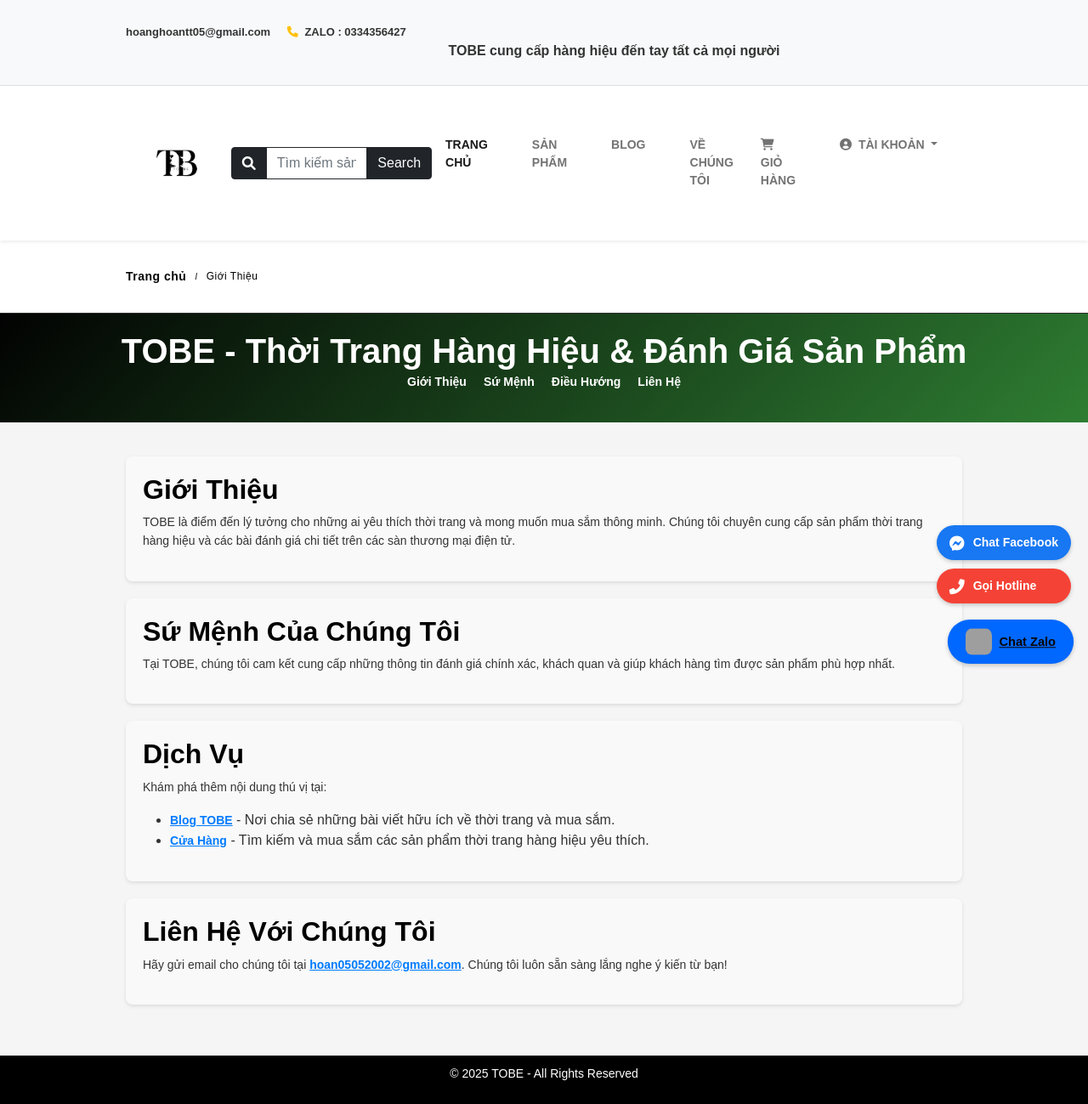
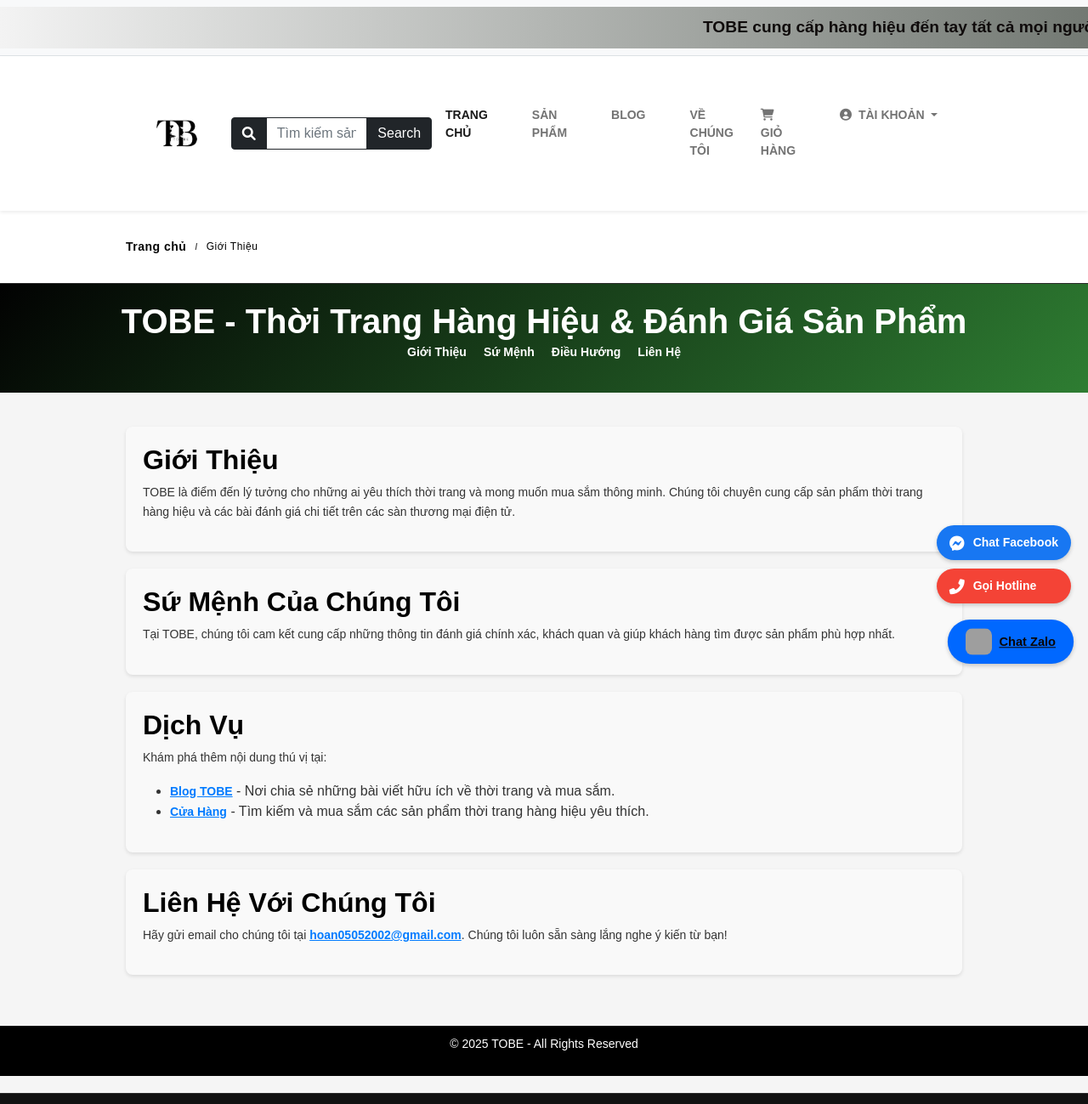
Before and after one commit to hoantobe/333, a Flask app: page /aboutus in a window 1280 px wide. Shown: the top 1299 px of the page at 85% size. Run offline with Flask 3, Linux system fonts and the light colour scheme; data that the repository does not hold is empty; some libraries are stand-ins or nearby versions; grey boxes are pictures that could not be loaded.

Commit message:
Update navbar.html

```diff
--- a/templates/includes/navbar.html
+++ b/templates/includes/navbar.html
@@ -1,16 +1,11 @@
 <!-- SuperNav -->
 <div class="superNav border-bottom py-2 bg-light">
-    <div class="container">
-        <div class="row">
-            <div class="col-lg-6 col-md-6 col-sm-12 col-xs-12 centerOnMobile">
-                <span class="d-none d-lg-inline-block d-md-inline-block d-sm-inline-block d-xs-none me-3"><strong>hoanghoantt05@gmail.com</strong></span>
-                <span class="me-3"><i class="fa-solid fa-phone me-1 text-warning"></i> <strong>ZALO : 0334356427</strong></span>
-            </div>
-            <div class="col-12">
-                <div class="marquee" style="overflow: hidden;">
+    <div class="marquee-container">
+
+             <div class="marquee" >
                     <span><trong>TOBE cung cấp hàng hiệu đến tay tất cả mọi người</trong></span>
                 </div>
-            </div>
+
             <div class="col-lg-6 col-md-6 col-sm-12 col-xs-12 d-none d-lg-block d-md-block-d-sm-block d-xs-none text-end">
                 <!-- Additional content can be added here if needed -->
             </div>
@@ -355,28 +350,34 @@ a {
         text-align: center;
     }
 }
+.marquee-container {
+    position: relative;
+    overflow: hidden;
+    background: linear-gradient(90deg, #f3f3f3, #737973);
+    color: rgb(15, 11, 11);
+    padding: 10px 0;
+    font-size: 1.2rem;
+    font-weight: bold;
+    text-align: center;
+}
+
 .marquee {
-    overflow: hidden;
-    position: relative;
+    display: inline-block;
     white-space: nowrap;
-    box-sizing: border-box;
+    animation: marquee 6s linear infinite;
 }
 
 .marquee span {
     display: inline-block;
     padding-left: 100%;
-    font-size: 16px;
-    font-weight: bold;
-    color: #333;
-    animation: marquee 15s linear infinite;
 }
 
 @keyframes marquee {
     0% {
-        transform: translate(0, 0);
+        transform: translateX(0%);
     }
     100% {
-        transform: translate(-100%, 0);
+        transform: translateX(-100%);
     }
 }
 </style>
@@ -439,8 +440,12 @@ document.addEventListener('DOMContentLoaded', () => {
     }
 });
 document.addEventListener('DOMContentLoaded', () => {
-    const showLoginModal = {{ 'true' if request.args.get('show_login_modal') else 'false' }};
-    if (showLoginModal) {
+    const urlParams = new URLSearchParams(window.location.search);
+    const showLoginModal = urlParams.get('show_login_modal') === 'true';
+    const fromCart = urlParams.get('from_cart') === 'true';
+    const fromRegister = urlParams.get('from_register') === 'true';
+
+    if (showLoginModal || fromCart || fromRegister) {
         const loginModal = new bootstrap.Modal(document.getElementById('loginModal'));
         loginModal.show();
     }
```
